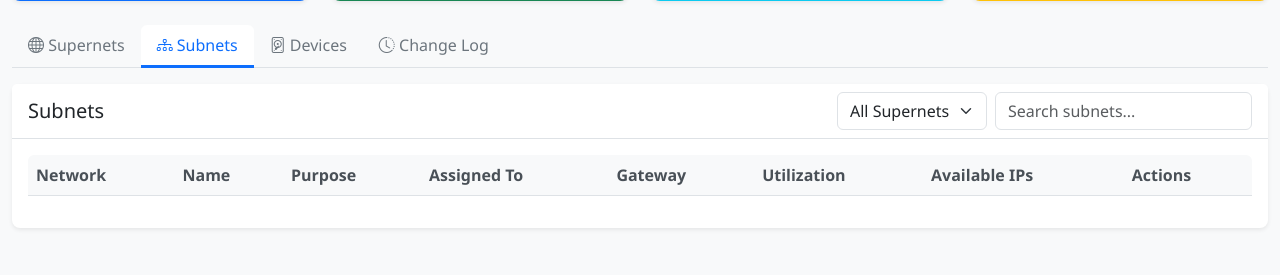
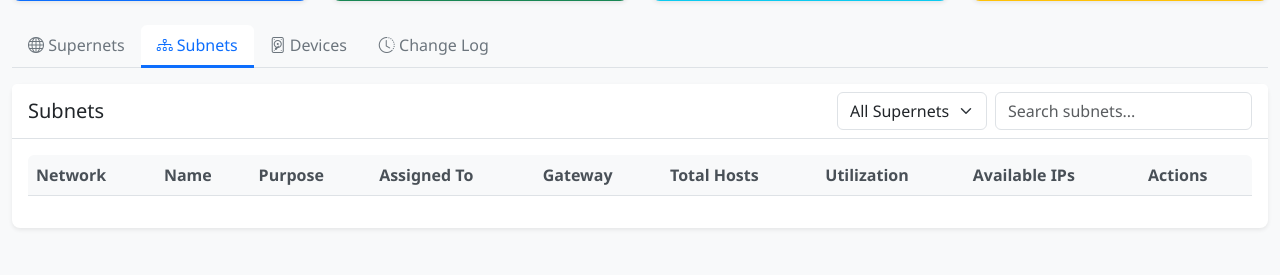
Before and after one commit to ee-aadishbahati/ip-tracker, a Flask app: page / in a window 1280 px wide, after a click on "Subnets". Shown: the part 275-550 px from the top of the page. Run offline with Flask 3, Linux system fonts and the light colour scheme; data that the repository does not hold is empty; some libraries are stand-ins or nearby versions.

Commit message:
Add Total Hosts column to subnet table
- Added Total Hosts column header in templates/index.html
- Updated JavaScript rendering to display total_hosts data
- Column positioned between Gateway and Utilization as requested
- Backend already calculates total_hosts, now properly displayed in UI

Co-Authored-By: Aadish Bahati <aadish.bahati@essentialenergy.com.au>

```diff
--- a/static/js/app.js
+++ b/static/js/app.js
@@ -158,6 +158,7 @@ function renderSubnets() {
             <td>${subnet.purpose || '-'}</td>
             <td>${subnet.assigned_to || '-'}</td>
             <td><span class="ip-address">${subnet.gateway || '-'}</span></td>
+            <td>${subnet.total_hosts}</td>
             <td>
                 <div class="d-flex align-items-center">
                     <div class="utilization-bar me-2" style="width: 60px;">
--- a/templates/index.html
+++ b/templates/index.html
@@ -155,6 +155,7 @@
                                         <th>Purpose</th>
                                         <th>Assigned To</th>
                                         <th>Gateway</th>
+                                        <th>Total Hosts</th>
                                         <th>Utilization</th>
                                         <th>Available IPs</th>
                                         <th>Actions</th>
```
